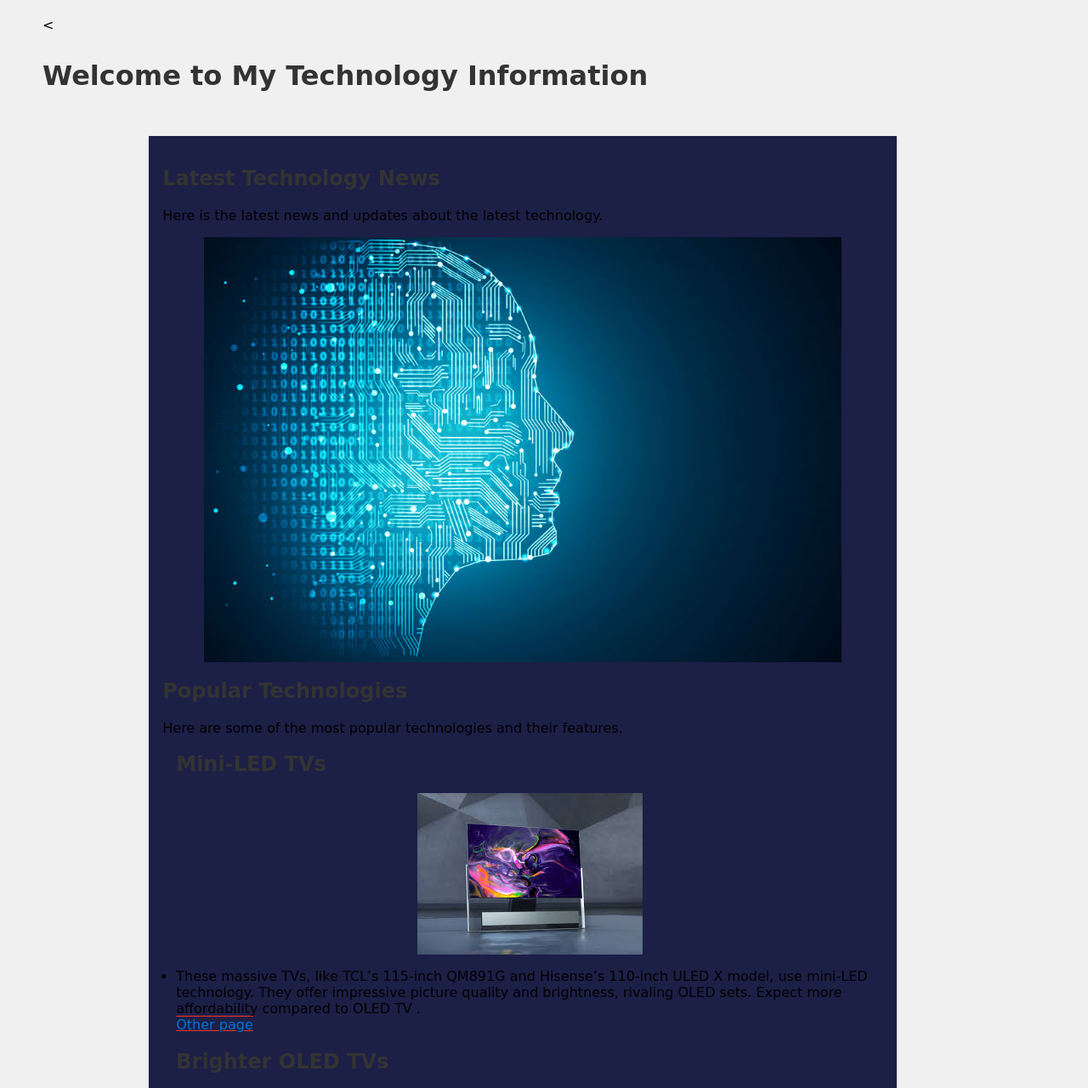
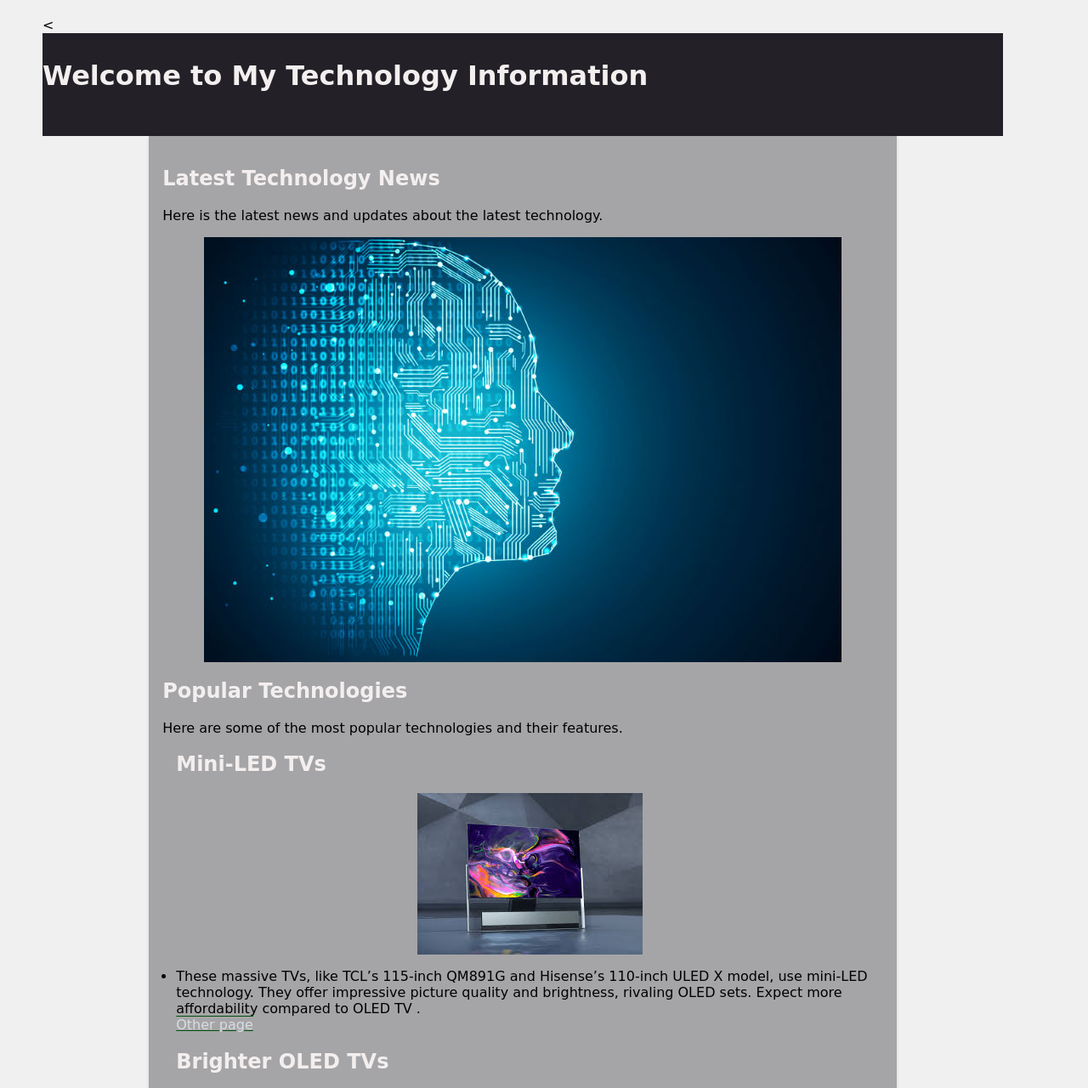
Before and after one commit to SRsriram8/VS-code, a plain HTML site: page index.html in a window 1280 px wide. Shown: the top 1280 px of the page at 85% size. Drawn offline with Linux system fonts and the light colour scheme.

Commit message:
colour change

```diff
--- a/styles.css
+++ b/styles.css
@@ -7,7 +7,7 @@ body {
 }
 
 header {
-    background-color: #1c044400;
+    background-color: #030008dc;
     color: #000002;
     text-align: start;
     padding: 10px 50px 30px 0;
@@ -17,12 +17,12 @@ main {
     max-width: 75%;
     margin: 0 auto;
     padding: 1rem;
-    background-color: #1c1f46;
+    background-color: #00010850;
     box-shadow: 0 2px 4px rgba(9, 5, 13, 0.1);
 }
 
 h1, h2 {
-    color: #333;
+    color: #f4efef;
 }
 
 img {
@@ -38,6 +38,6 @@ ul {
 }
 
 a {
-    color: #0074d9;
-    text-decoration: underline overline #FF3028;
+    color: #d8dde2;
+    text-decoration: underline overline #014f0d;
 }
```
